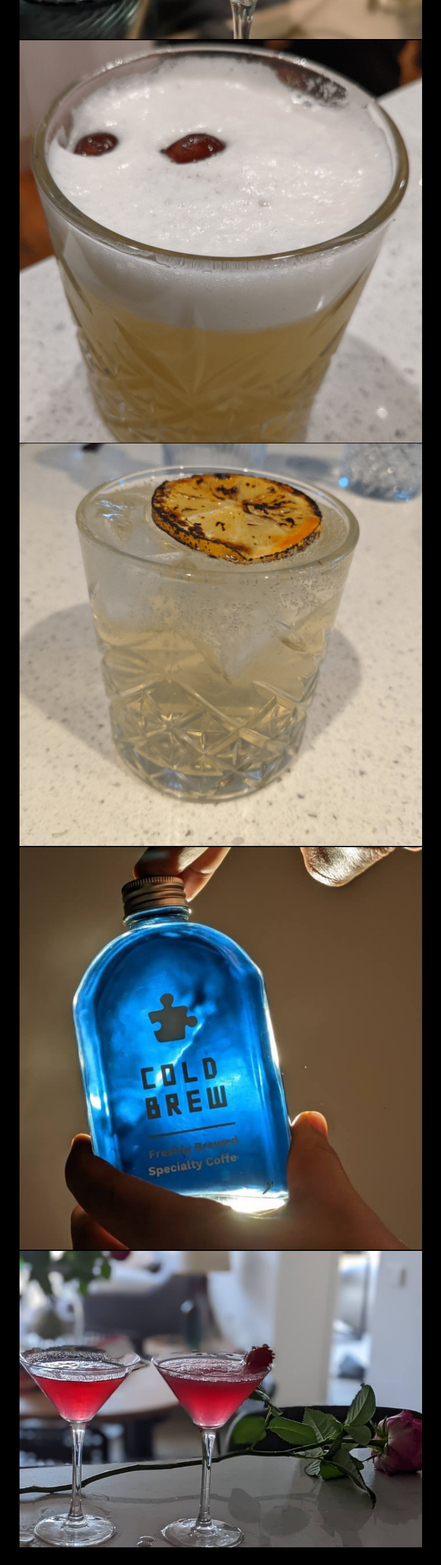
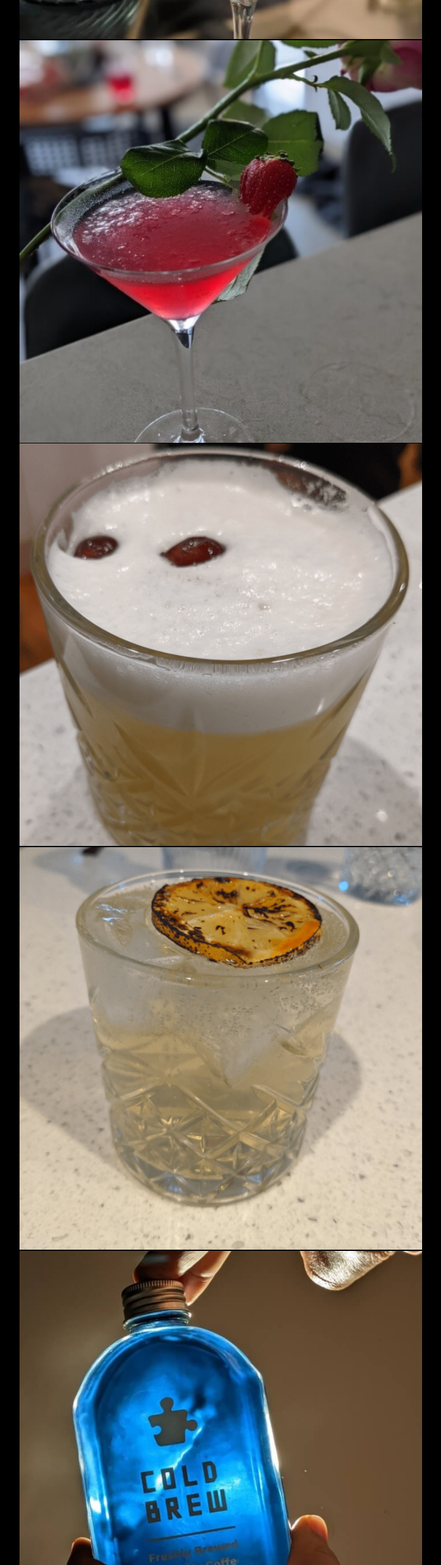
Before and after one commit to ESedrak/cocktail-list, a React (Create React App) app: page / in a window 1280 px wide. Shown: the part 1462-4028 px from the top of the page at 61% size, without its empty margins (278-1001 px from the left). Before the commit the page ends 4001 px from the top, so only its background shows below. Built offline with nearby package versions, Linux system fonts and the light colour scheme; a web font is replaced by a local one.

Commit message:
update screamingB img

```diff
--- a/src/barOfLiz/Cocktail.js
+++ b/src/barOfLiz/Cocktail.js
@@ -14,10 +14,10 @@ function Cocktail() {
       <p>The perfected ratios of some of the best cocktails</p>
       <Margarita />
       <French75 />
+      <ScreamingB />
       <Sours />
       <Gnt />
       <Genie />
-      <ScreamingB />
     </div>
   );
 }
--- a/src/barOfLiz/ScreamingB.js
+++ b/src/barOfLiz/ScreamingB.js
@@ -1,5 +1,5 @@
 import React from "react";
-import screamBImg from "../images/ScreamingB.jpg";
+import screamBImg from "../images/screamingB.jpg";
 
 function ScreamingB() {
   return (
```
Also changed, not shown: src/images/ScreamingB.jpg.
